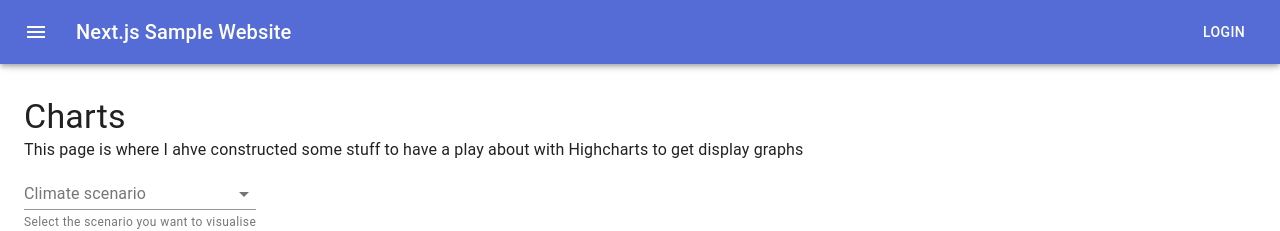
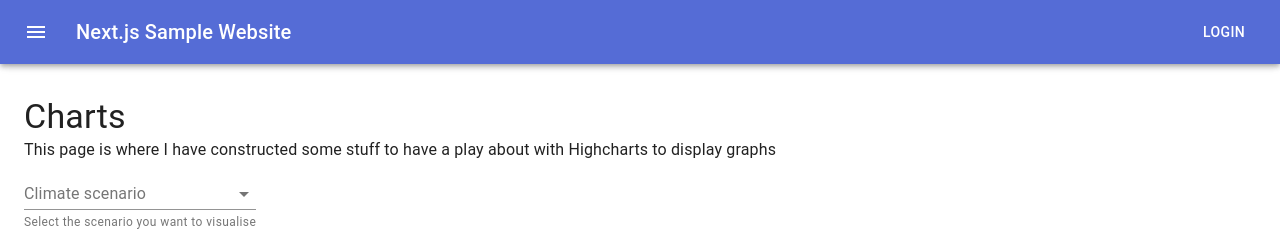
Before and after one commit to AspieCoder1/next-example, a Next.js app: page /chart in a window 1280 px wide. Shown: the top 231 px of the page. Built offline with nearby package versions, Linux system fonts and the light colour scheme.

Commit message:
Fixed spelling mistake on /chart/

```diff
--- a/src/pages/chart.tsx
+++ b/src/pages/chart.tsx
@@ -75,8 +75,8 @@ const Chart = (props: HighchartsReact.Props) => {
 				Charts
 			</Typography>
 			<Typography>
-				This page is where I ahve constructed some stuff to have a play about
-				with Highcharts to get display graphs
+				This page is where I have constructed some stuff to have a play about
+				with Highcharts to display graphs
 			</Typography>
 			<FormControl>
 				<InputLabel id='climate-scenario'>Climate scenario</InputLabel>
```
